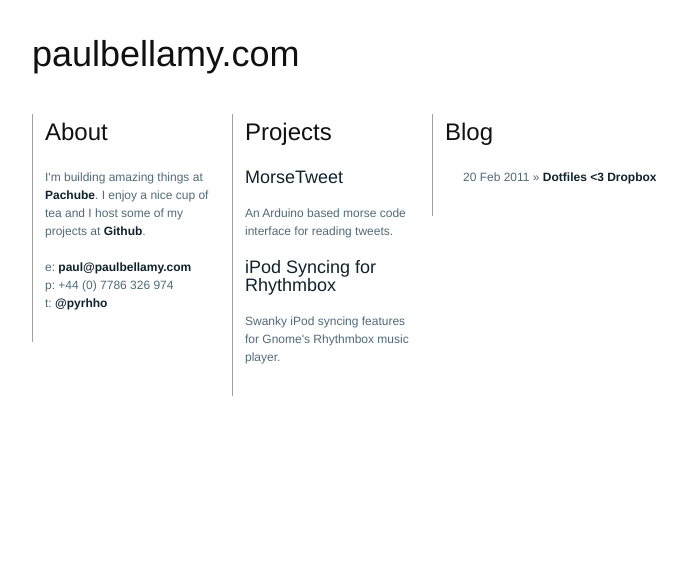
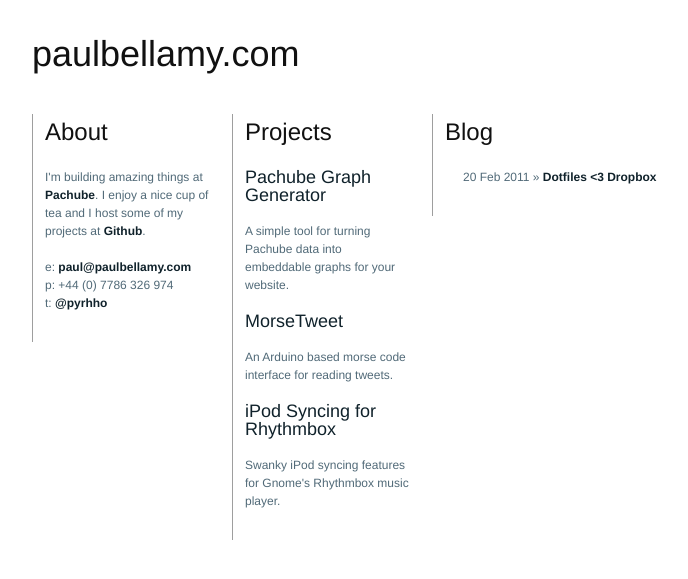
Before and after one commit to paulbellamy/paulbellamy.github.com, a Jekyll site: the page built from index.html, in a window 1280 px wide. Shown: the top 579 px of the page, without its empty margins (133-821 px from the left). Built offline with Jekyll 4.4.1, drawn with Linux system fonts in a browser that asks for light colours.

Commit message:
Adding the Pachube Graph Generator to the home page

```diff
--- a/_layouts/default.html
+++ b/_layouts/default.html
@@ -33,6 +33,12 @@
         <div class="content">
           <h2>Projects</h2>
           <div class="item">
+            <h3><a href="pachube_graph_library">Pachube Graph Generator</a></h3>
+            <p>
+              A simple tool for turning Pachube data into embeddable graphs for your website.
+            </p>
+          </div>
+          <div class="item">
             <h3><a href="Senior-Project">MorseTweet</a></h3>
             <p>
               An Arduino based morse code interface for reading tweets.
```
